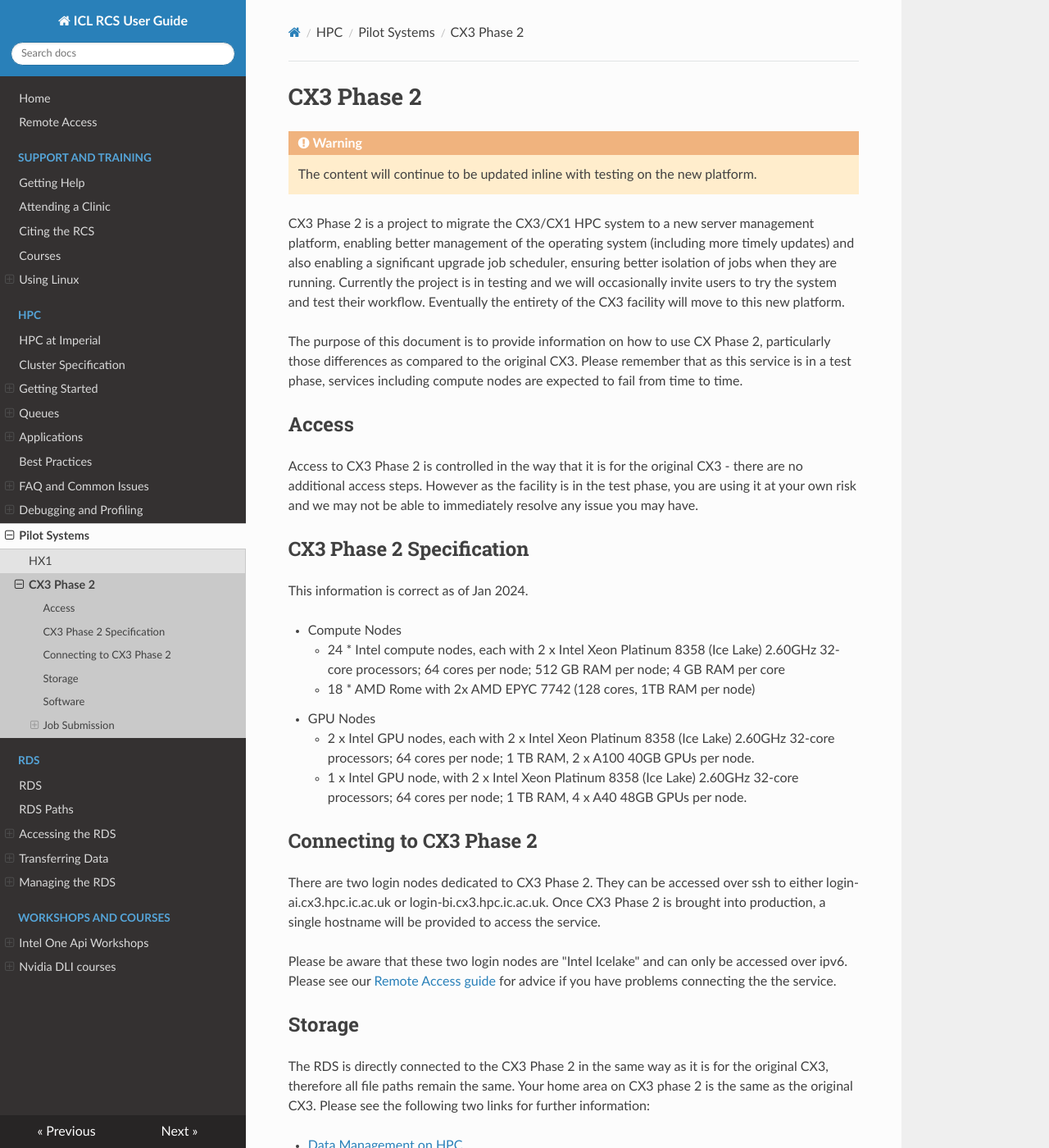
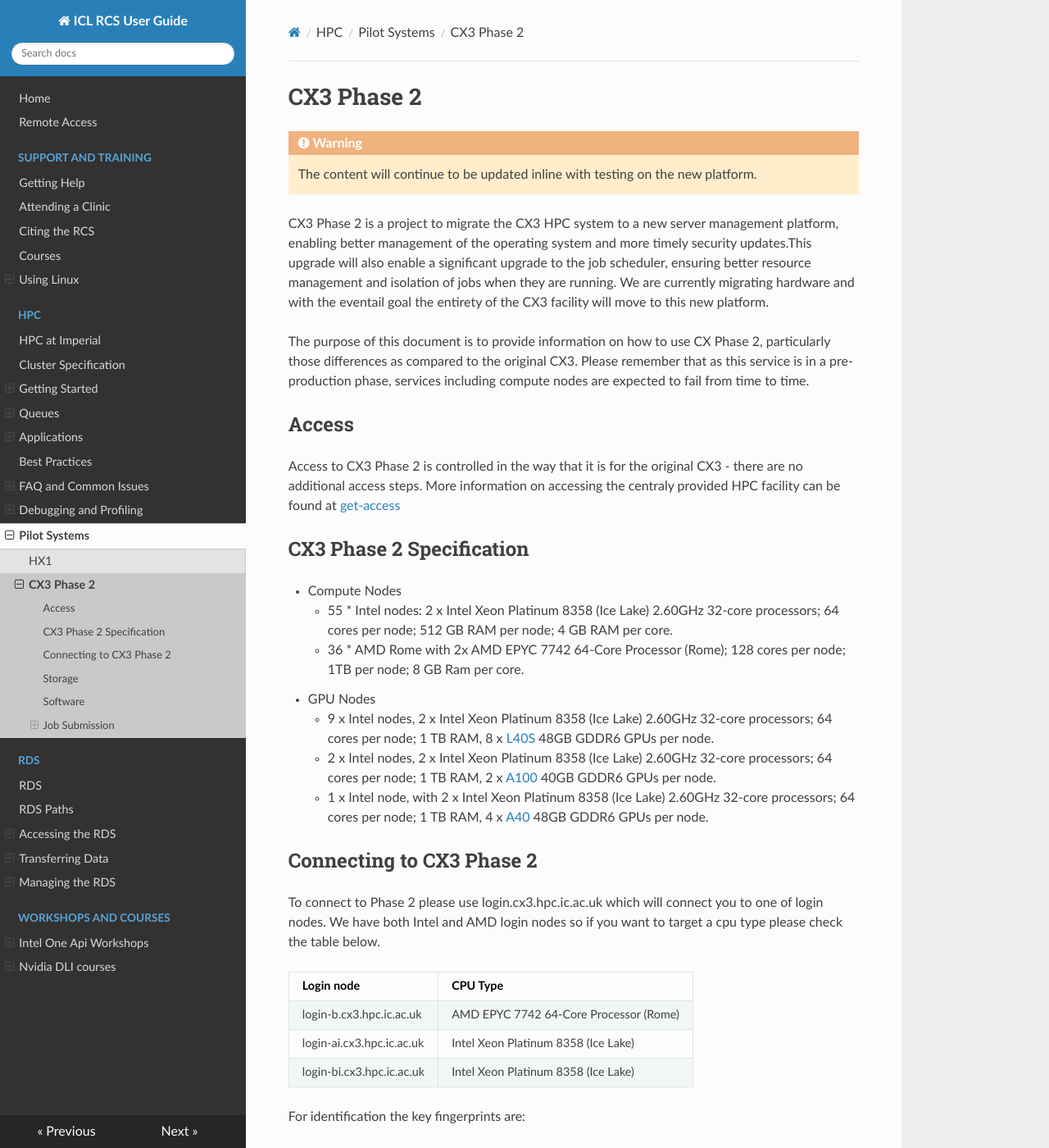
Before and after one commit to ImperialCollegeLondon/icl-rcs-user-guide, an MkDocs documentation site: the page built from docs/hpc/pilot/cx3-phase2.md, in a window 1280 px wide and 1400 px high. Shown: the whole window at 82% size. Built offline with MkDocs 1.6.1, drawn with Linux system fonts in a browser that asks for light colours; nearby versions of some CDN libraries; some of the changed text lies outside the part shown.

Commit message:
Updated information including L40S

````diff
--- a/docs/hpc/pilot/cx3-phase2.md
+++ b/docs/hpc/pilot/cx3-phase2.md
@@ -4,31 +4,42 @@
 
     The content will continue to be updated inline with testing on the new platform.
 
-CX3 Phase 2 is a project to migrate the CX3/CX1 HPC system to a new server management platform, enabling better management of the operating system (including more timely updates) and also enabling a significant upgrade job scheduler, ensuring better isolation of jobs when they are running. Currently the project is in testing and we will occasionally invite users to try the system and test their workflow. Eventually the entirety of the CX3 facility will move to this new platform.
+CX3 Phase 2 is a project to migrate the CX3 HPC system to a new server management platform, enabling better management of the operating system and more timely security updates.This upgrade will also enable a significant upgrade to the job scheduler, ensuring better resource management and isolation of jobs when they are running. We are currently migrating hardware and with the eventail goal the entirety of the CX3 facility will move to this new platform.
 
-The purpose of this document is to provide information on how to use CX Phase 2, particularly those differences as compared to the original CX3. Please remember that as this service is in a test phase, services including compute nodes are expected to fail from time to time.
+The purpose of this document is to provide information on how to use CX Phase 2, particularly those differences as compared to the original CX3. Please remember that as this service is in a pre-production phase, services including compute nodes are expected to fail from time to time.
 
 ## Access
-Access to CX3 Phase 2 is controlled in the way that it is for the original CX3 - there are no additional access steps. However as the facility is in the test phase, you are using it at your own risk and we may not be able to immediately resolve any issue you may have.
+Access to CX3 Phase 2 is controlled in the way that it is for the original CX3 - there are no additional access steps. More information on accessing the centraly provided HPC facility can be found at [get-access](https://www.imperial.ac.uk/admin-services/ict/self-service/research-support/rcs/get-access/)
 
 ## CX3 Phase 2 Specification
-This information is correct as of Jan 2024.
 
 * Compute Nodes
-    * 24 * Intel compute nodes, each with 2 x Intel Xeon Platinum 8358 (Ice Lake) 2.60GHz 32-core processors; 64 cores per node; 512 GB RAM per node; 4 GB RAM per core
-    * 18 * AMD Rome with 2x AMD EPYC 7742 (128 cores, 1TB RAM per node)
+    * 55 * Intel nodes: 2 x Intel Xeon Platinum 8358 (Ice Lake) 2.60GHz 32-core processors; 64 cores per node; 512 GB RAM per node; 4 GB RAM per core.
+    * 36 * AMD Rome with 2x AMD EPYC 7742 64-Core Processor (Rome); 128 cores per node; 1TB per node; 8 GB Ram per core.
 * GPU Nodes
-    * 2 x Intel GPU nodes, each with 2 x Intel Xeon Platinum 8358 (Ice Lake) 2.60GHz 32-core processors; 64 cores per node; 1 TB RAM, 2 x A100 40GB GPUs per node.
-    * 1 x Intel GPU node, with 2 x Intel Xeon Platinum 8358 (Ice Lake) 2.60GHz 32-core processors; 64 cores per node; 1 TB RAM, 4 x A40 48GB GPUs per node.
+    * 9 x Intel nodes, 2 x Intel Xeon Platinum 8358 (Ice Lake) 2.60GHz 32-core processors; 64 cores per node; 1 TB RAM, 8 x [L40S](https://www.nvidia.com/en-us/data-center/l40s/) 48GB GDDR6 GPUs per node.
+    * 2 x Intel nodes, 2 x Intel Xeon Platinum 8358 (Ice Lake) 2.60GHz 32-core processors; 64 cores per node; 1 TB RAM, 2 x [A100](https://www.nvidia.com/en-gb/data-center/a100/) 40GB GDDR6 GPUs per node.
+    * 1 x Intel node, with 2 x Intel Xeon Platinum 8358 (Ice Lake) 2.60GHz 32-core processors; 64 cores per node; 1 TB RAM, 4 x [A40](https://www.nvidia.com/en-gb/data-center/a40/) 48GB GDDR6 GPUs per node.
 
 ## Connecting to CX3 Phase 2
-There are two login nodes dedicated to CX3 Phase 2. They can be accessed over ssh to either login-ai.cx3.hpc.ic.ac.uk or login-bi.cx3.hpc.ic.ac.uk. Once CX3 Phase 2 is brought into production, a single hostname will be provided to access the service.
+To connect to Phase 2 please use login.cx3.hpc.ic.ac.uk which will connect you to one of login nodes. We have both Intel and AMD login nodes so if you want to target a cpu type please check the table below.
 
-Please be aware that these two login nodes are "Intel Icelake" and can only be accessed over ipv6. Please see our [Remote Access guide](../../remoteaccess.md) for advice if you have problems connecting the the service.
+| Login node      | CPU Type |
+| ----------- | ----------- |
+| login-b.cx3.hpc.ic.ac.uk    | AMD EPYC 7742 64-Core Processor (Rome)    |
+| login-ai.cx3.hpc.ic.ac.uk   | Intel Xeon Platinum 8358 (Ice Lake)       |
+| login-bi.cx3.hpc.ic.ac.uk   | Intel Xeon Platinum 8358 (Ice Lake)       |
+
+For identification the key fingerprints are:
+
+3072 SHA256:nwz0/vwlsKqb8hD+anE34qGKbNZDpo5aUsxzIvv9r3U login.cx3.hpc.ic.ac.uk (RSA)
+256 SHA256:kjRWzuUtzkhdaSzRbQ5pPg4JrkSuGrx1SsfLAfLHv4o login.cx3.hpc.ic.ac.uk (ECDSA)
+256 SHA256:Mddqkum9DwRsvrxoJckFP/aIKuN1+41qIKpU2vuZjIg login.cx3.hpc.ic.ac.uk (ED25519)
+
+Please see our [Remote Access guide](../../remoteaccess.md) for advice if you have problems connecting the the service.
 
 ## Storage
-The RDS is directly connected to the CX3 Phase 2 in the same way as it is for the original CX3, therefore all file paths remain the same. Your home area on CX3 phase 2 is the same as the original CX3. Please see the following two links for further information:
-
+The RDS is directly connected to the CX3 Phase 2 in the same way as it is for the original CX3, therefore file paths for home and projects remain the same. Your home area on CX3 phase 2 is the same as the original CX3. Please see the following two links for further information:
 
 * [Data Management on HPC](../getting-started/data-management-on-hpc.md)
 * [Research Data Store](../../rds/index.md)
@@ -39,7 +50,7 @@ Software installed on the cluster is accessible on CX3 Phase 2 using the module
 
 ## Job Submission
 
-CX3 Phase 2 uses a new instance of PBS Pro for the management of jobs; this is the same instance as currently deployed on HX1 although be aware that you cannot submit jobs to HX1 from CX3 Phase 2 (the jobs will fail). There are some notable differences in job submission which are described below, please make sure you review this information before submitting jobs to the queue.
+CX3 Phase 2 uses a new instance of PBS Pro for the management of jobs. This new version has some notable differences in job submission which are described below, please make sure you review this information before submitting jobs to Phase 2.
 
 ### Submitting Jobs
 
@@ -49,25 +60,23 @@ The qsub command is used to submit jobs.
 qsub myjob.pbs
 ```
 
-!!! warning
-
-    Please do not try to submit an HX1 job from CX3 Phase 2 as the job will fail.
-
 ### Explanation of PBS Directives
 The following table provides an explanation of what each directive means in the context of your resource request on CX3 Phase 2.
 
 
-| Directive | Description |
-| --------- | ----------- |
-| `select` | This is the number of compute nodes you wish to use in your job. Most users on CX3 phase 2 will probably just be wanting to use 1 compute node. select=4 means you are requesting 4 compute nodes |
-| `ncpus` | This is the number of compute cores to allocate to your job, on each allocated compute node. ncpus=64 would allocate 64 cpus to your job. You should ALWAYS set this option irrespective of what type of job you want to run. |
-| `mpiprocs` | This is the number of mpi processes you would like to run per allocated compute node. For example, if you want to run 64 mpi processors, you would set mpiprocs=64 |
-| `ompthreads` | This is the number of openmp threads you want to set, or to be more specific, it sets the OMP_NUM_THREADS environment variable in your job. This is set to 1 by default.
-| `mem` | This is the amount of memory to allocate to the job per compute node. |
-| `cpu_type` | This is the type of cpu to allocate to your job. This is only required if you need your job to only run on the AMD Rome (cpu_type=rome) or the Intel Icelake (cpu_type=icelake) compute nodes. |
-| `place`	| Sets how the processes for be places on the nodes. The default is "free" which puts them where-ever there is space |
-| `ngpus`	| This is the number of GPU devices to allocate to your job. |
-| `gpu_type` | This is the type of GPU to allocate to your job. For example gpu_type=a100 or gpu_type=a40. |
+| Directive | Description |Default|
+| --------- | ----------- |---------|
+| `select` | This is the number of compute nodes you wish to use in your job. Most users on CX3 phase 2 will probably just be wanting to use 1 compute node.| 1|
+| `ncpus` | This is the number of compute cores to allocate to your job, on each allocated compute node. ncpus=64 would allocate 64 cpus to your job. | 1|
+| `mpiprocs` | This is the number of mpi processes you would like to run per allocated compute node. For example, if you want to run 64 mpi processors, you would set mpiprocs=64 |1|
+| `ompthreads` | This is the number of openmp threads you want to set, or to be more specific, it sets the OMP_NUM_THREADS environment variable in your job. |1|
+| `mem` | This is the amount of memory to allocate to the job per compute node. |1GB|
+| `cpu_type` | This is the type of cpu to allocate to your job. This is only required if you need your job to only run on the AMD Rome (cpu_type=rome) or the Intel Icelake (cpu_type=icelake) compute nodes. | Not set|
+| `place`	| Sets how the processes for be places on the nodes. The default is "free" which puts them where-ever there is space |free|
+| `ngpus`	| This is the number of GPU devices to allocate to your job. | 0|
+| `gpu_type` | This is the type of GPU to allocate to your job. For example gpu_type=a100 or gpu_type=a40. | Not set|
+
+The general advice it to set the resources to what is needed for a job but to not over specify. For example, don't set CPU type if your job can run fine or Rome or Icelake. This ensures your job starts as early as possible.
 
 ### Example Resource Requests for Jobs
 #### Basic Jobs
@@ -110,6 +119,8 @@ This would allocate a whole node of an Intel Icelake compute node.
 
 ##### 128 cores 900GB RAM on AMD Rome
 
+This would allocate a whole node of an AMD Rome compute node.
+
 ```bash
 #!/bin/bash
 #PBS -l select=1:ncpus=128:mem=900gb:cpu_type=rome
@@ -130,36 +141,41 @@ This will set `OMP_NUM_THREADS=2` in your job.
 #### MPI Jobs
 ##### 1 compute node 64 mpi tasks per node 200GB RAM per node
 
+Note: You must specify both ncpus and mpiprocs.
+
 ```bash
 #!/bin/bash
 #PBS -l select=1:ncpus=64:mpiprocs=64:mem=200gb
 #PBS -l walltime=00:01:00
 ```
 
-##### 2 compute nodes 128 mpi tasks per node 200GB RAM per node
+##### 2 compute nodes with 128 mpi tasks total and 200GB RAM per node
+
+The number in ncpus and mpiprocs is per-node so here we have a total of 128 mpi processes.
 
 ```bash
 #!/bin/bash
-#PBS -l select=2:ncpus=128:mpiprocs=128:mem=200gb
+#PBS -l select=2:ncpus=64:mpiprocs=64:mem=200gb
 #PBS -l walltime=00:01:00
 ```
 
 #### Hybrid OpenMP/MPI Jobs
 
-##### 2 compute nodes 128 cores allocated 64 mpi tasks per node 2 OpenMP threads per task 200GB RAM per node
+##### 2 compute nodes 128 cores allocated 32 mpi tasks per node 2 OpenMP threads per task 200GB RAM per node
 
 ```bash
 #!/bin/bash
-#PBS -l select=2:ncpus=128:mpiprocs=64:ompthreads=2:mem=200gb
+#PBS -l select=2:ncpus=64:mpiprocs=32:ompthreads=2:mem=200gb
 #PBS -l walltime=00:01:00
 ```
 
 #### GPU Jobs
 ##### GPU Specification
-| GPU Type | Single Precision<br>TFLOPS | Double Precision<br>TFLOPS | Memory<br>GB | Memory Bandwidth<br>GB/s | CUDA Compute Capability | GPU Architecture |
+| GPU Type | FP32 Single Precision<br>TFLOPS | FP64 Double Precision<br>TFLOPS | Memory<br>GB | Memory Bandwidth<br>GB/s | CUDA Compute Capability | GPU Architecture |
 | -------- | -------------------------- | -------------------------- | ------------ | ------------------------ | ----------------------- | ---------------- |
-| A100 PCIe 40GB | 19.5 | 9.7 | 40 |1,555 | 8.0 | Ampere |
-| A40 | 19.2 | 0.5 |40 | 696 | 8.6 | Ampere |
+| L40S PCIe 48 GB | 91.6 | N/A | 48GB GDDR6 with ECC | 	864 | 8.9| Ada Lovelace|
+| A100 PCIe 40GB | 19.5 | 9.7 | 40 GB GDDR6 |1,555 | 8.0 | Ampere |
+| A40 | 19.2 | 0.5 | 48 GB GDDR6  | 696 | 8.6 | Ampere |
 
 ##### 4 cores 1 GPU 64GB RAM
 
@@ -169,10 +185,10 @@ This will set `OMP_NUM_THREADS=2` in your job.
 #PBS -l walltime=00:01:00
 ```
 
-##### 4 cores 1 A40 GPU 64GB RAM
+##### 4 cores 1 L40S GPU 64GB RAM
 
 ```bash
 #!/bin/bash
-#PBS -l select=1:ncpus=4:mem=64gb:ngpus=1:gpu_type=A40
+#PBS -l select=1:ncpus=4:mem=64gb:ngpus=1:gpu_type=L40S
 #PBS -l walltime=00:01:00
 ```
````
